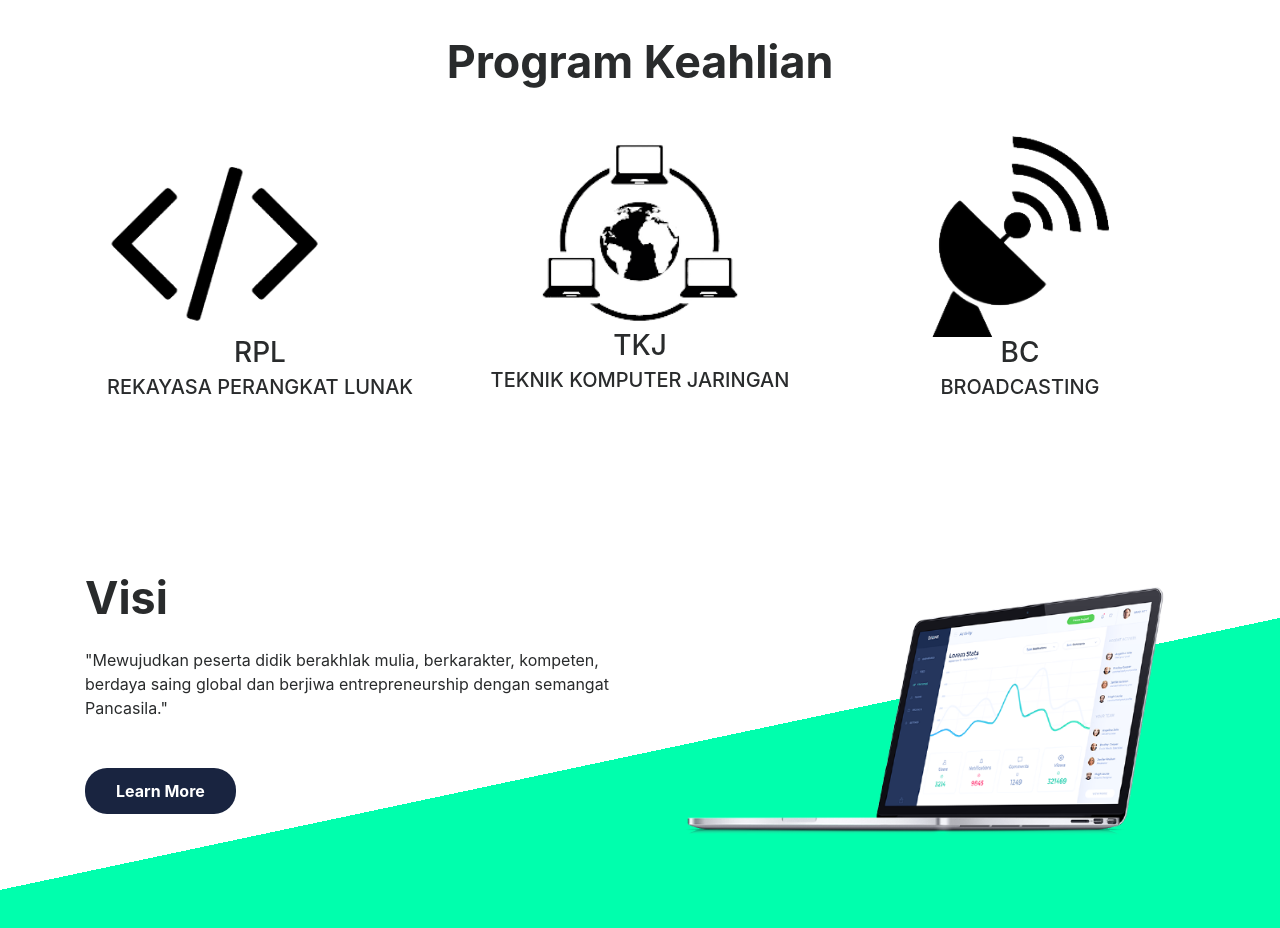
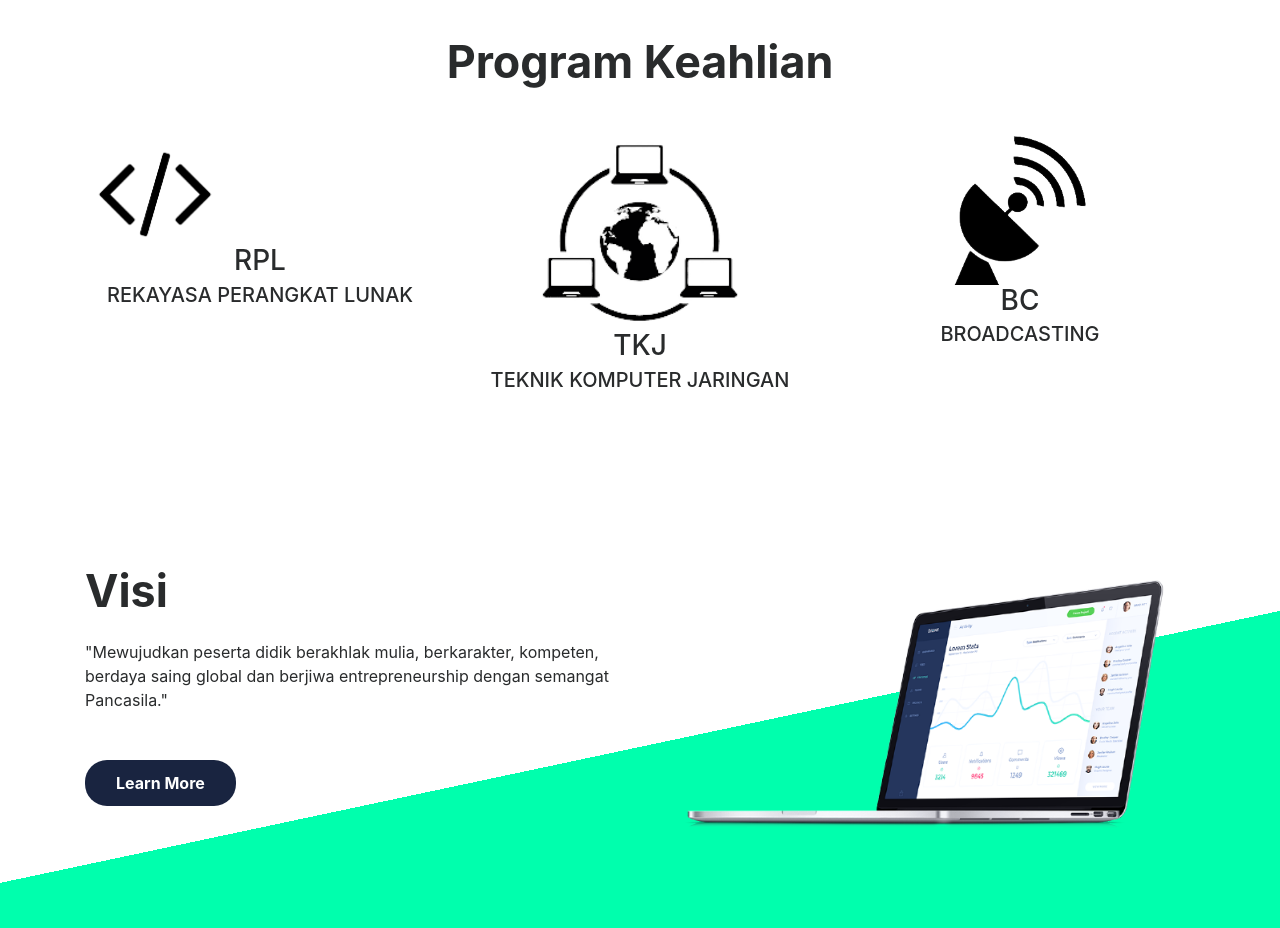
Before and after one commit to ZidanAbraham/bhht.github.io, a plain HTML site: page index.html in a window 1280 px wide. Shown: the part 800-1728 px from the top of the page. Drawn offline with Linux system fonts and the light colour scheme.

Commit message:
Update index.html

```diff
--- a/index.html
+++ b/index.html
@@ -50,7 +50,7 @@ SMKN 6 Kota Tangerang Selatan memiliki 3 Kompetensi Keahlian yaitu Teknik Komput
         <h2 class="text-center font-weight-bold my-5">Program Keahlian</h2>
         <div class="row">
             <div data-aos="fade-up" data-aos-delay="0" data-aos-duration="1000" data-aos-once="true" class="col-md-4 text-center">
-                <img src="img/rpl2-removebg-preview.png" alt="Anti-spam" class="rpl-auto" width="74%">
+                <img src="img/rpl2-removebg-preview.png" alt="Anti-spam" class="rpl-auto" width="40%">
                 <h3>RPL</h3>
                 <H5>REKAYASA PERANGKAT LUNAK</H5>
             </div>
@@ -60,7 +60,7 @@ SMKN 6 Kota Tangerang Selatan memiliki 3 Kompetensi Keahlian yaitu Teknik Komput
                 <h5>TEKNIK KOMPUTER JARINGAN</H5>
             </div>
             <div data-aos="fade-up" data-aos-delay="400" data-aos-duration="1000" data-aos-once="true" class="col-md-4 text-center">
-                <img src="img/bc-removebg-preview.png" alt="Smart Scan" class="mx-auto" width="54%">
+                <img src="img/bc-removebg-preview.png" alt="Smart Scan" class="mx-auto" width="40%">
                 <h3>BC</h3>
                 <h5>BROADCASTING</h5>
             </div>
```
